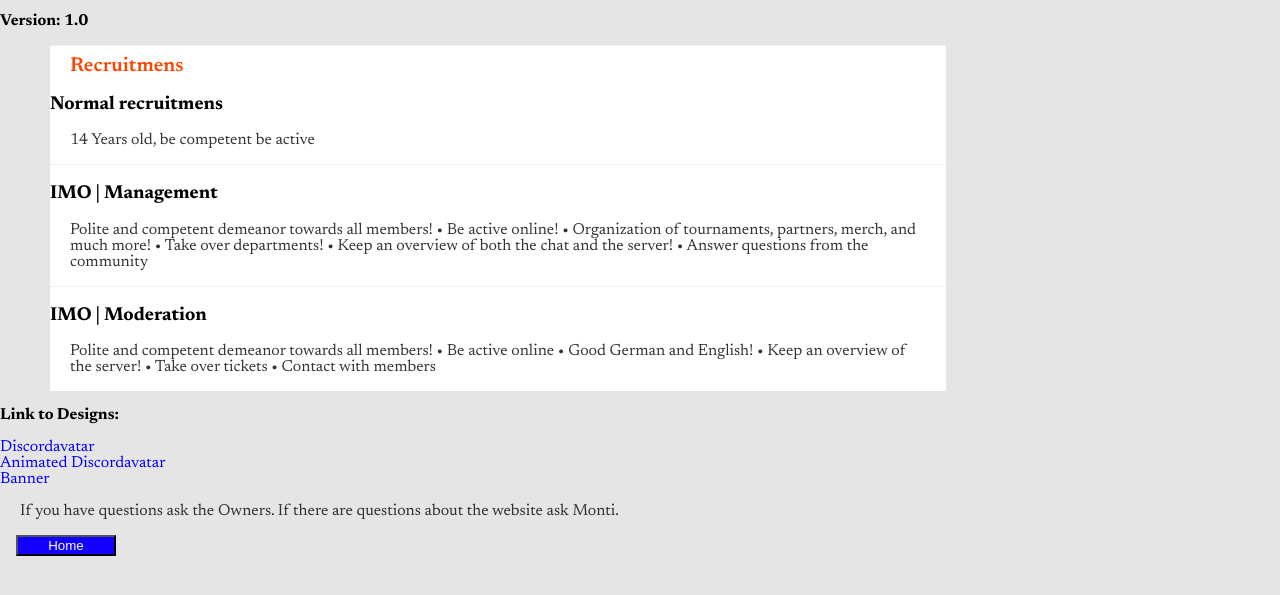
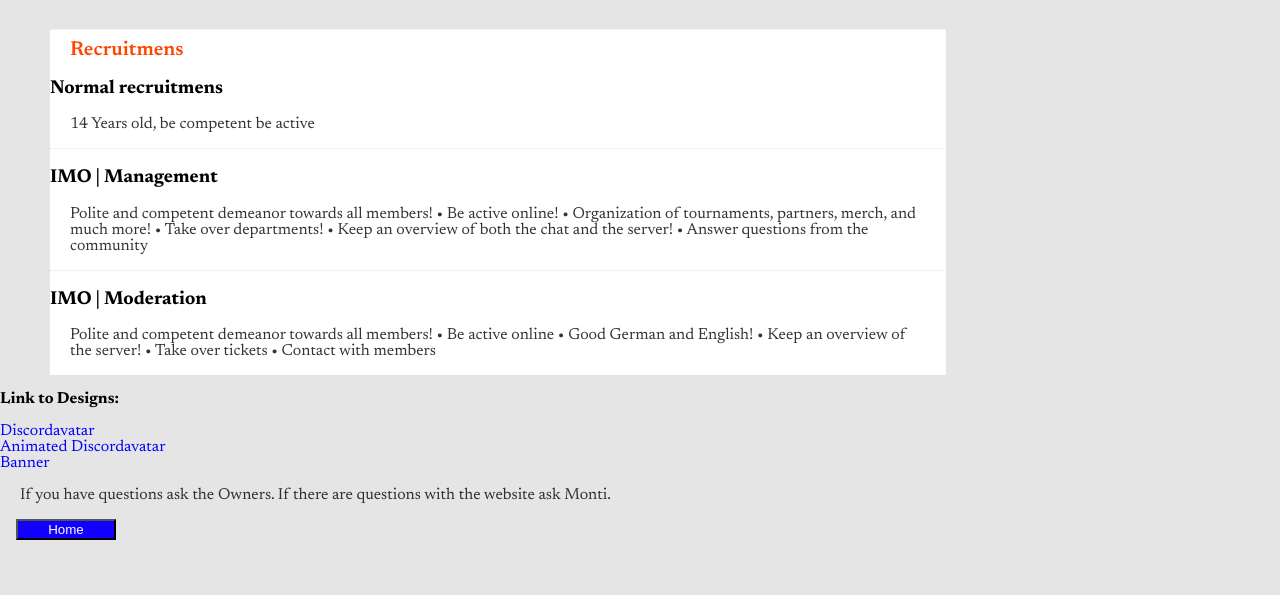
Before and after one commit to xDJulii/ImmortalWebsite, a plain HTML site: page login-success.html in a window 1280 px wide. Shown: the part 103-698 px from the top of the page. Drawn offline with Linux system fonts and the light colour scheme.

Commit message:
Update login-success.html

```diff
--- a/login-success.html
+++ b/login-success.html
@@ -15,7 +15,7 @@
 <body>
 
     <br>
-    <strong>Version: 1.0</strong><br>
+    <br>
     <div class="article article-regular">
         <div class="pretitle">Recruitmens</div>
         <h3>Normal recruitmens</h3>
@@ -33,7 +33,7 @@
     <a class="link" href="https://cdn.discordapp.com/attachments/927667239384141874/927667282967138344/Immortal_Gaming.png">Discordavatar</a>
     <a class="link" href="https://cdn.discordapp.com/attachments/927667239384141874/929004033635667998/immortal_animation.gif">Animated Discordavatar</a>
     <a class="link" href="https://cdn.discordapp.com/attachments/927667239384141874/928753621133307904/rrrrrr_1.png">Banner</a>
-    <p>If you have questions ask the Owners. If there are questions about the website ask Monti.</p>
+    <p>If you have questions ask the Owners. If there are questions with the website ask Monti.</p>
     <button class="button-blue " onclick="start() ">Home</button>
 </body>
 
```
